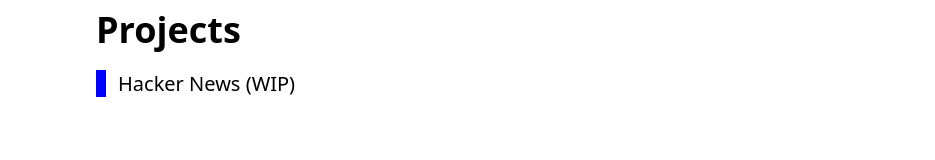
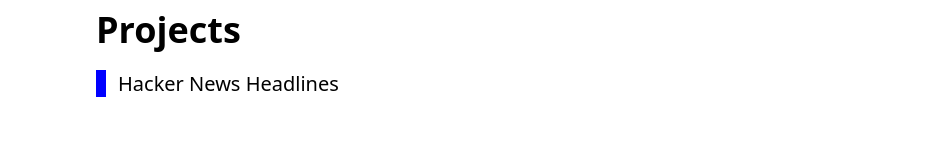
Before and after one commit to bodazhao/boda.dev, a Next.js app: page / in a window 1280 px wide. Shown: the part 120-280 px from the top of the page, without its empty margins (172-1107 px from the left). Built offline with nearby package versions, Linux system fonts and the light colour scheme.

Commit message:
update hn link

```diff
--- a/pages/index.tsx
+++ b/pages/index.tsx
@@ -7,11 +7,11 @@
         <h1 className="text-4xl font-bold mb-5">Projects</h1>
 
         <a
-          href="/hackernews"
+          href="https://github.com/bodazhao/hacker-news-headlines"
           className="text-xl mb-2 pl-3"
           style={{ borderLeft: "10px solid blue" }}
         >
-          Hacker News (WIP)
+          Hacker News Headlines
         </a>
       </section>
 
```
